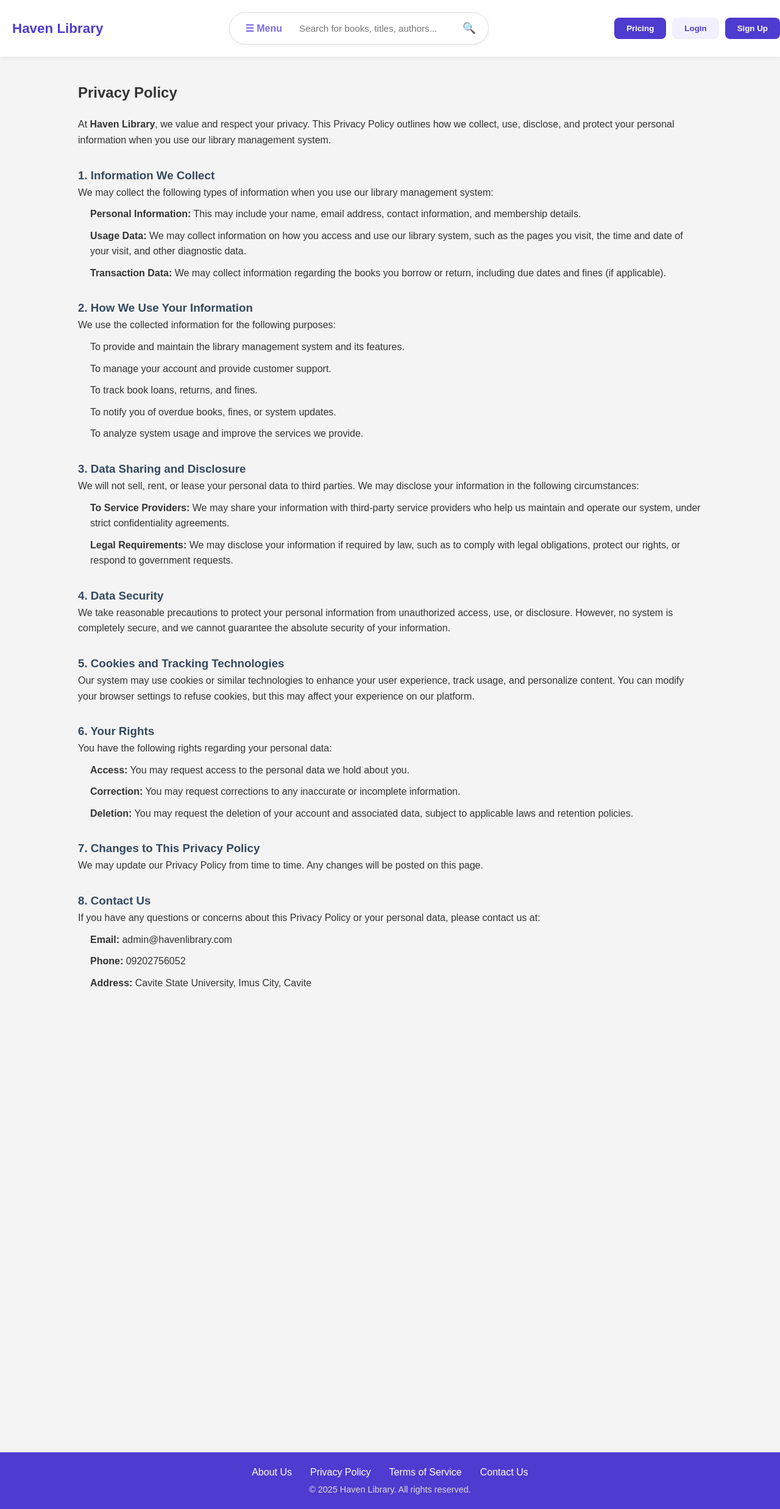
After one commit to Lacaba-Bry/Advance_Library_Management_System, a PHP site: page /privacypolicy.html in a window 1280 px wide. The commit adds this page. Shown: the whole page at 61% size. Run offline with PHP 8.4, Linux system fonts and the light colour scheme.

Commit message:
Privacy Policy

```diff
--- /dev/null
+++ b/privacy.css
@@ -0,0 +1,234 @@
+/* Ensure the body and html take the full height */
+html, body {
+    height: 100%;
+    margin: 0;
+}
+
+
+  header {
+    display: flex;
+    justify-content: space-between;
+    align-items: center;
+    padding: 20px 40px;
+    background-color: #ffffff;
+    box-shadow: 0 2px 8px rgba(0,0,0,0.05);
+  }
+
+  .logo {
+    font-size: 1.4rem;
+    font-weight: bold;
+    color: #4e3bcf;
+    padding-left: 20px;
+  }
+
+  nav a {
+    margin: 0 15px;
+    text-decoration: none;
+    color: #555;
+    font-weight: 500;
+  }
+
+  .btn {
+     background-color: #f2f0fe;
+    color: #4e3bcf; /* Change this to your desired color */
+    padding: 10px 20px;
+    border: none;
+    border-radius: 8px;
+    cursor: pointer;
+    font-weight: 600;
+  }
+  .btn:first-child {
+    border: 2px;
+    background-color: #4e3bcf;
+    color: white;
+
+  }
+
+
+  .auth-buttons {
+    display: flex;
+    gap: 10px;
+  }
+
+  .auth-buttons button a{
+    text-decoration: none;
+    color:  #f2f0fe;
+  }
+
+  .search-container {
+    display: flex;
+    align-items: center;
+    background-color: #fff;
+    border-radius: 999px;
+    padding: 6px 10px;
+    border: 1px solid #ddd;
+    box-shadow: 0 2px 6px rgba(0,0,0,0.05);
+  }
+
+  .search-bar {
+    border: none;
+    outline: none;
+    padding: 10px 12px;
+    font-size: 0.95rem;
+    border-radius: 999px;
+    width: 280px;
+  }
+
+  .search-icon {
+    background: none;
+    border: none;
+    font-size: 1.1rem;
+    color: #7d6ce3;
+    cursor: pointer;
+    padding-right: 10px;
+  }
+
+  .dropdown {
+    position: relative;
+    display: inline-block;
+  }
+
+  .dropbtn {
+    background-color: transparent;
+    color: #7d6ce3;
+    padding: 10px 16px;
+    font-size: 1rem;
+    font-weight: 600;
+    border: none;
+    cursor: pointer;
+  }
+
+  .dropdown-content {
+    display: none;
+    position: absolute;
+    background-color: #fff;
+    min-width: 160px;
+    box-shadow: 0px 8px 16px rgba(0,0,0,0.05);
+    z-index: 1;
+    border-radius: 8px;
+    overflow: hidden;
+    top: 110%;
+  }
+
+  .dropdown-content a {
+    color: #333;
+    padding: 10px 16px;
+    text-decoration: none;
+    display: block;
+  }
+
+  .dropdown-content a:hover {
+    background-color: #f1f2fa;
+  }
+
+  .dropdown:hover .dropdown-content {
+    display: block;
+  }
+
+
+.main-content {
+    min-height: 100%;
+    display: flex;
+    flex-direction: column;
+}
+
+/* General Styles */
+* {
+    margin: 0;
+    padding: 0;
+    box-sizing: border-box;
+}
+
+body {
+    font-family: Arial, sans-serif;
+    background-color: #f4f4f4;
+    color: #333;
+    line-height: 1.6;
+}
+
+.container {
+    width: 80%;
+    margin: 0 auto;
+}
+
+header {
+    color: white;
+    padding: 20px 0;
+    text-align: center;
+}
+
+header h1 {
+    font-size: 36px;
+}
+
+main {
+    padding: 40px 0;
+}
+
+.privacy-policy h2 {
+    color: #333;
+    margin-bottom: 20px;
+}
+
+.privacy-policy h3 {
+    margin-top: 30px;
+    color: #34495e;
+}
+
+.privacy-policy ul {
+    list-style-type: none;
+    padding-left: 20px;
+}
+
+.privacy-policy ul li {
+    margin: 10px 0;
+}
+
+footer {
+    background-color: #2c3e50;
+    color: white;
+    text-align: center;
+    padding: 10px 0;
+    margin-top: 40px;
+}
+
+footer p {
+    font-size: 14px;
+}
+
+
+/* Footer Styles */
+.footer {
+background-color: #4e3bcf;
+color: white;
+padding: 40px 20px;
+text-align: center;
+display: flex;
+flex-direction: column;
+align-items: center;
+gap: 5px;
+padding: 20px;
+margin-top: auto; /* Push the footer to the bottom */
+}
+
+.footer-links {
+display: flex;
+gap: 10px;
+justify-content: center;
+}
+
+.footer-links a {
+color: white;
+text-decoration: none;
+font-weight: 500;
+margin: 0 10px;
+}
+
+.footer-links a:hover {
+text-decoration: underline;
+}
+
+.footer-text {
+font-size: 0.9rem;
+color: #dcdcdc;
+}
--- /dev/null
+++ b/privacypolicy.html
@@ -0,0 +1,108 @@
+<!DOCTYPE html>
+<html lang="en">
+<head>
+  <meta charset="UTF-8" />
+  <meta name="viewport" content="width=device-width, initial-scale=1.0"/>
+  <link rel="stylesheet" href="privacy.css">
+  <title>Pricacy Policy</title>
+</head>
+<body>
+  <header>
+    <div class="logo">Haven Library</div>
+
+    <div class="search-container">
+      <div class="dropdown">
+        <button class="dropbtn">☰ Menu</button>
+        <div class="dropdown-content">
+          <a href="#">Home</a>
+          <a href="#">Categories</a>
+          <a href="#">About</a>
+        </div>
+      </div>
+
+      <input type="text" placeholder="Search for books, titles, authors..." class="search-bar">
+      <button class="search-icon">🔍</button>
+    </div>
+
+   <div class="auth-buttons">
+      <a href="pricing.php"><button class="btn">Pricing</button></a>
+    <button class="btn" onclick="openModal('loginModal')">Login</button>
+    <a href="register.php"><button class="btn">Sign Up</button></a>
+    </div>
+  </header>
+
+  <main>
+        <section class="privacy-policy">
+            <div class="container">
+                <h2>Privacy Policy</h2>
+
+                <p>At <strong>Haven Library</strong>, we value and respect your privacy. This Privacy Policy outlines how we collect, use, disclose, and protect your personal information when you use our library management system.</p>
+
+                <h3>1. Information We Collect</h3>
+                <p>We may collect the following types of information when you use our library management system:</p>
+                <ul>
+                    <li><strong>Personal Information:</strong> This may include your name, email address, contact information, and membership details.</li>
+                    <li><strong>Usage Data:</strong> We may collect information on how you access and use our library system, such as the pages you visit, the time and date of your visit, and other diagnostic data.</li>
+                    <li><strong>Transaction Data:</strong> We may collect information regarding the books you borrow or return, including due dates and fines (if applicable).</li>
+                </ul>
+
+                <h3>2. How We Use Your Information</h3>
+                <p>We use the collected information for the following purposes:</p>
+                <ul>
+                    <li>To provide and maintain the library management system and its features.</li>
+                    <li>To manage your account and provide customer support.</li>
+                    <li>To track book loans, returns, and fines.</li>
+                    <li>To notify you of overdue books, fines, or system updates.</li>
+                    <li>To analyze system usage and improve the services we provide.</li>
+                </ul>
+
+                <h3>3. Data Sharing and Disclosure</h3>
+                <p>We will not sell, rent, or lease your personal data to third parties. We may disclose your information in the following circumstances:</p>
+                <ul>
+                    <li><strong>To Service Providers:</strong> We may share your information with third-party service providers who help us maintain and operate our system, under strict confidentiality agreements.</li>
+                    <li><strong>Legal Requirements:</strong> We may disclose your information if required by law, such as to comply with legal obligations, protect our rights, or respond to government requests.</li>
+                </ul>
+
+                <h3>4. Data Security</h3>
+                <p>We take reasonable precautions to protect your personal information from unauthorized access, use, or disclosure. However, no system is completely secure, and we cannot guarantee the absolute security of your information.</p>
+
+                <h3>5. Cookies and Tracking Technologies</h3>
+                <p>Our system may use cookies or similar technologies to enhance your user experience, track usage, and personalize content. You can modify your browser settings to refuse cookies, but this may affect your experience on our platform.</p>
+
+                <h3>6. Your Rights</h3>
+                <p>You have the following rights regarding your personal data:</p>
+                <ul>
+                    <li><strong>Access:</strong> You may request access to the personal data we hold about you.</li>
+                    <li><strong>Correction:</strong> You may request corrections to any inaccurate or incomplete information.</li>
+                    <li><strong>Deletion:</strong> You may request the deletion of your account and associated data, subject to applicable laws and retention policies.</li>
+                </ul>
+
+                <h3>7. Changes to This Privacy Policy</h3>
+                <p>We may update our Privacy Policy from time to time. Any changes will be posted on this page.</p>
+
+                <h3>8. Contact Us</h3>
+                <p>If you have any questions or concerns about this Privacy Policy or your personal data, please contact us at:</p>
+                <ul>
+                    <li><strong>Email:</strong> admin@havenlibrary.com </li>
+                    <li><strong>Phone:</strong> 09202756052</li>
+                    <li><strong>Address:</strong> Cavite State University, Imus City, Cavite</li>
+                </ul>
+            </div>
+        </section>
+    </main>
+
+    <div class="main-content">
+        <!-- Footer Section -->
+        <footer class="footer">
+            <div class="footer-links">
+            <a href="#">About Us</a>
+            <a href="#">Privacy Policy</a>
+            <a href="#">Terms of Service</a>
+            <a href="#">Contact Us</a>
+            </div>
+            <p class="footer-text">&copy; 2025 Haven Library. All rights reserved.</p>
+        </footer>
+    </div>
+
+</body>
+</html>
```
Also changed, not shown: contactus.css (+9 -6 lines).
